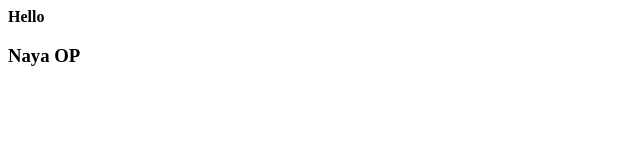
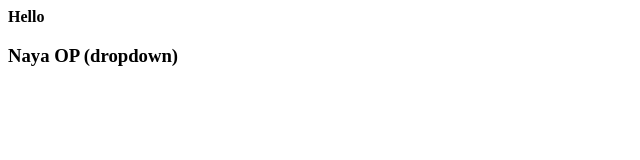
Before and after one commit to manankothari290-beep/forLearn2.0, a plain HTML site: page index.html in a window 1280 px wide. Shown: the whole page, without its empty margins (0-640 px from the left). Drawn offline with Linux system fonts and the light colour scheme.

Commit message:
Add dropdown

```diff
--- a/index.html
+++ b/index.html
@@ -1,2 +1,2 @@
 <b>Hello</b>
-<h3>Naya OP</h3>
+<h3>Naya OP (dropdown)</h3>
```
